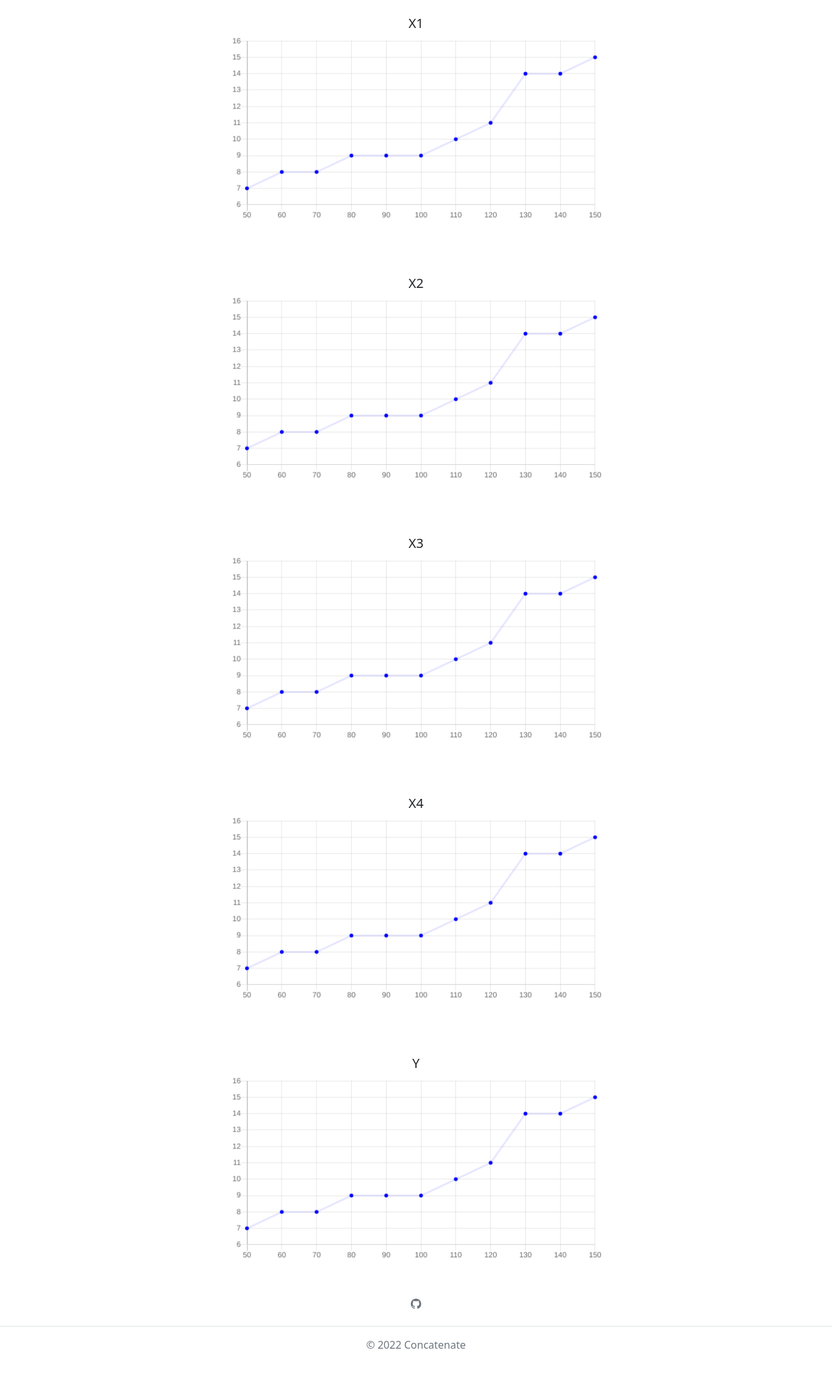
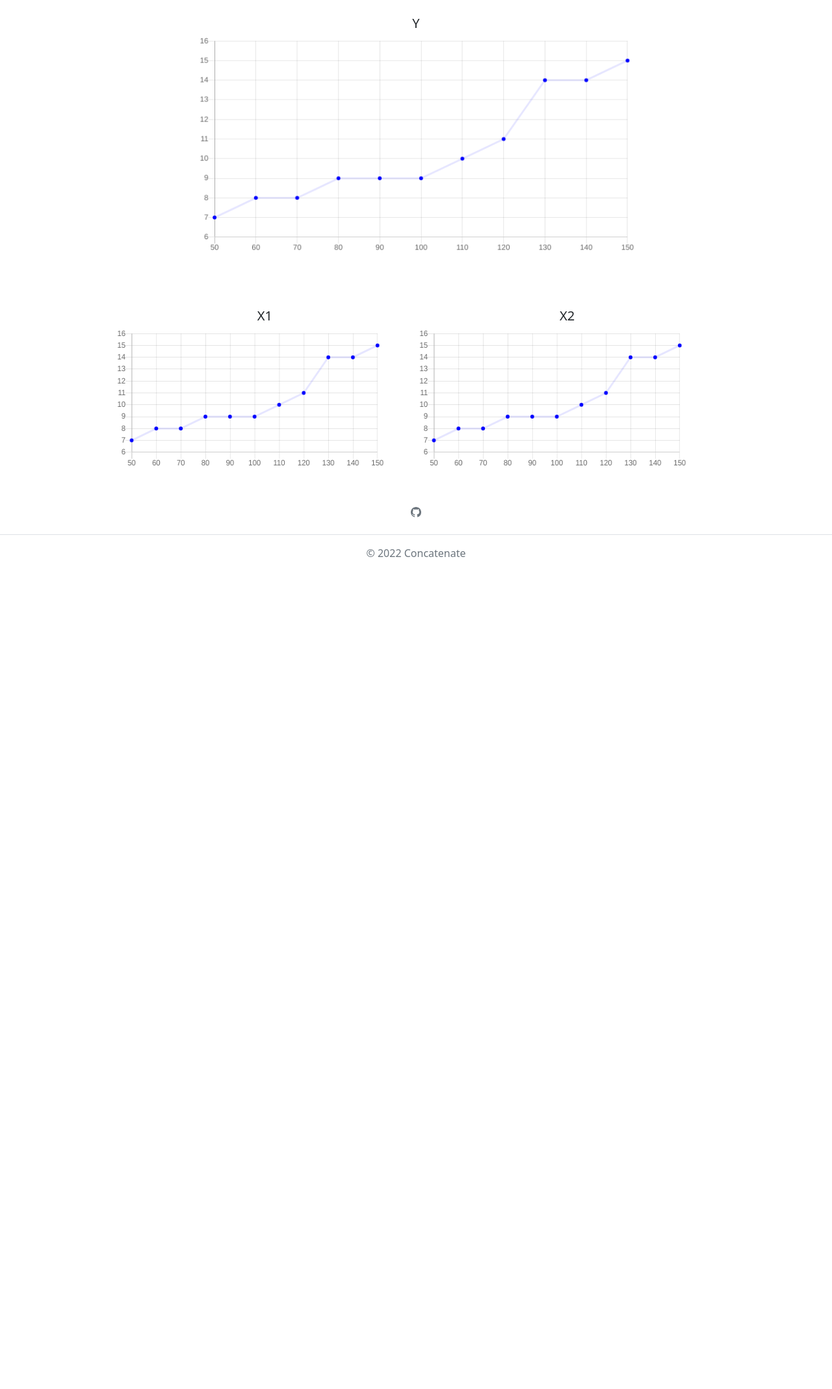
Before and after one commit to poiug07/CityHack2022_Rude_Kittens, a Django app: page /graph/34 in a window 1280 px wide. Shown: the part 56-2193 px from the top of the page at 65% size. After the commit the page ends 913 px from the top, so only its background shows below. Run offline with Django 4.2, Linux system fonts and the light colour scheme; a user stored in the database is signed in; some libraries are stand-ins or nearby versions.

Commit message:
graph.html changed charts layout

```diff
--- a/predict/templates/predict/graph.html
+++ b/predict/templates/predict/graph.html
@@ -19,29 +19,27 @@
     <body>
       {% include "partials/navbar.html" %}
 
-
-      <h5 class="d-flex justify-content-center" style="padding-top: 5rem;">X1</h5>
       <div>
-        <div class="row justify-content-center">
-          <canvas id="x1" style="width:100%;max-width:600px"></canvas>
-        </div>
-        <h5 class="d-flex justify-content-center" style="padding-top: 5rem;">X2</h5>
-        <div class="row justify-content-center">
-          <canvas id="x2" style="width:100%;max-width:600px"></canvas>
-        </div>
-        <h5 class="d-flex justify-content-center" style="padding-top: 5rem;">X3</h5>
-        <div class="row justify-content-center">
-            <canvas id="x3" style="width:100%;max-width:600px"></canvas>
-        </div>
-        <h5 class="d-flex justify-content-center" style="padding-top: 5rem;">X4</h5>
-        <div class="row justify-content-center">
-            <canvas id="x4" style="width:100%;max-width:600px"></canvas>
-        </div>
         <h5 class="d-flex justify-content-center" style="padding-top: 5rem;">Y</h5>
         <div class="row justify-content-center">
-            <canvas id="y" style="width:100%;max-width:600px"></canvas>
+          <canvas id="y" style="width:100%;max-width:700px"></canvas>
         </div>
+
+        <div class="d-flex justify-content-center w-auto">
+          <div class="row">
+            <h5 class="d-flex justify-content-center" style="padding-top: 5rem;">X1</h5>
+
+            <canvas id="x1" style="width:100%;max-width:700px"></canvas>
+          </div>
+          <!-- <h5 class="d-flex justify-content-center" style="padding-top: 5rem;">X3</h5> -->
+          <div class="row">
+            <h5 class="d-flex justify-content-center" style="padding-top: 5rem;">X2</h5>
+
+            <canvas id="x2" style="width:100%;max-width:700px"></canvas>
+          </div>
       </div>
+        </div>
+
         <script>
           var xValues = [50,60,70,80,90,100,110,120,130,140,150];
           var yValues = [7,8,8,9,9,9,10,11,14,14,15];
@@ -84,44 +82,7 @@
               }
             }
           });
-          new Chart("x3", {
-            type: "line",
-            data: {
-              labels: xValues,
-              datasets: [{
-                fill: false,
-                lineTension: 0,
-                backgroundColor: "rgba(0,0,255,1.0)",
-                borderColor: "rgba(0,0,255,0.1)",
-                data: yValues
-              }]
-            },
-            options: {
-              legend: {display: false},
-              scales: {
-                yAxes: [{ticks: {min: 6, max:16}}],
-              }
-            }
-          });
-          new Chart("x4", {
-            type: "line",
-            data: {
-              labels: xValues,
-              datasets: [{
-                fill: false,
-                lineTension: 0,
-                backgroundColor: "rgba(0,0,255,1.0)",
-                borderColor: "rgba(0,0,255,0.1)",
-                data: yValues
-              }]
-            },
-            options: {
-              legend: {display: false},
-              scales: {
-                yAxes: [{ticks: {min: 6, max:16}}],
-              }
-            }
-          });
+
           new Chart("y", {
             type: "line",
             data: {
```
Also changed, not shown: db.sqlite3.
